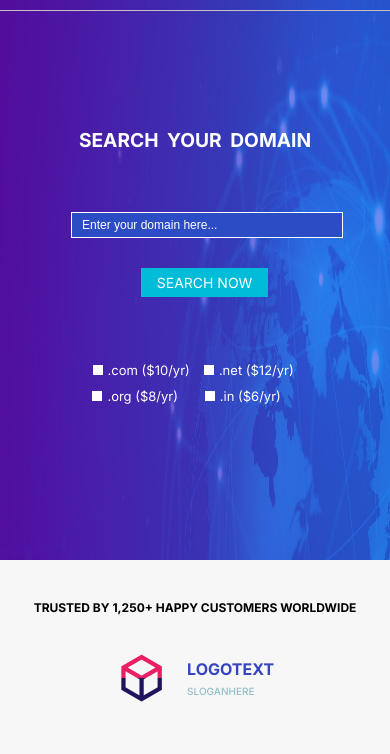
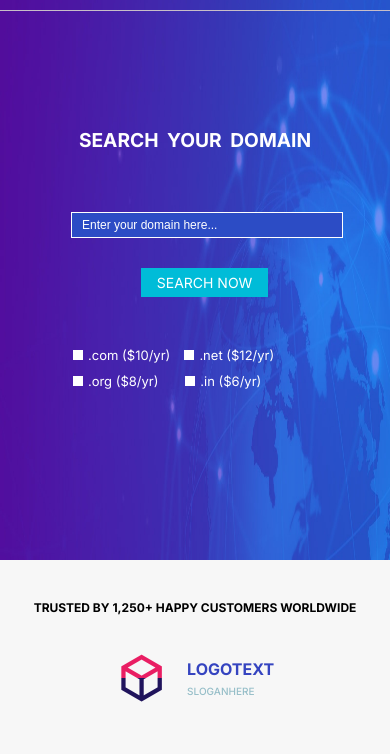
Before and after one commit to dganme93-lgtm/host, a plain HTML site: page index.html in a window 390 px wide. Shown: the part 73-827 px from the top of the page. Drawn offline with nearby package versions, Linux system fonts and the light colour scheme; a web font is replaced by a local one.

Commit message:
Update style.css

```diff
--- a/style.css
+++ b/style.css
@@ -299,7 +299,7 @@
 			display: grid;
 			grid-template-columns: repeat(2, 1fr);
 			gap: 10px;
-			padding-top:15px ;
+			padding-right:10%;
 		}
 		.websit	.sit{
 			font-size: 13px;
```
